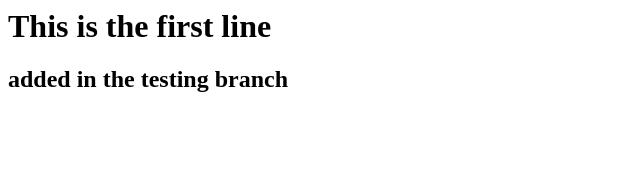
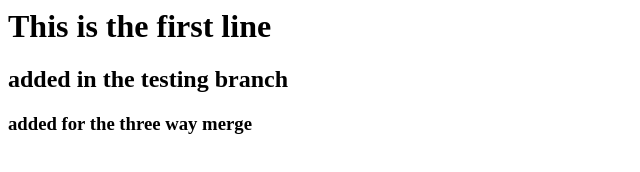
Before and after one commit to pradeepkr067/project1, a plain HTML site: page index.html in a window 1280 px wide. Shown: the whole page, without its empty margins (0-640 px from the left). Drawn offline with Linux system fonts and the light colour scheme.

Commit message:
threeway merge

```diff
--- a/index.html
+++ b/index.html
@@ -1,2 +1,3 @@
 <h1> This is the first line</h1>
 <h2> added in the testing branch </h2>
+<h3> added for the three way merge</h3>
```
